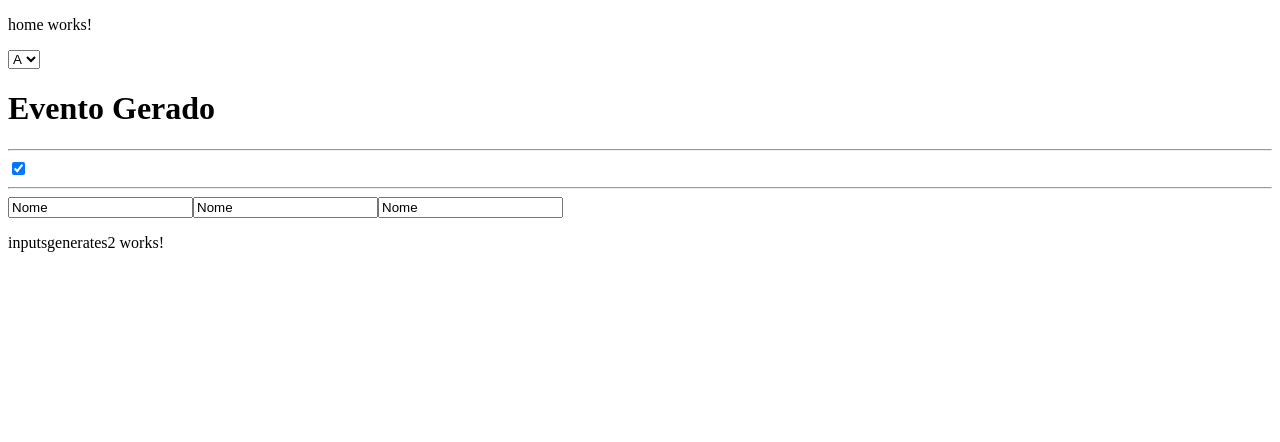
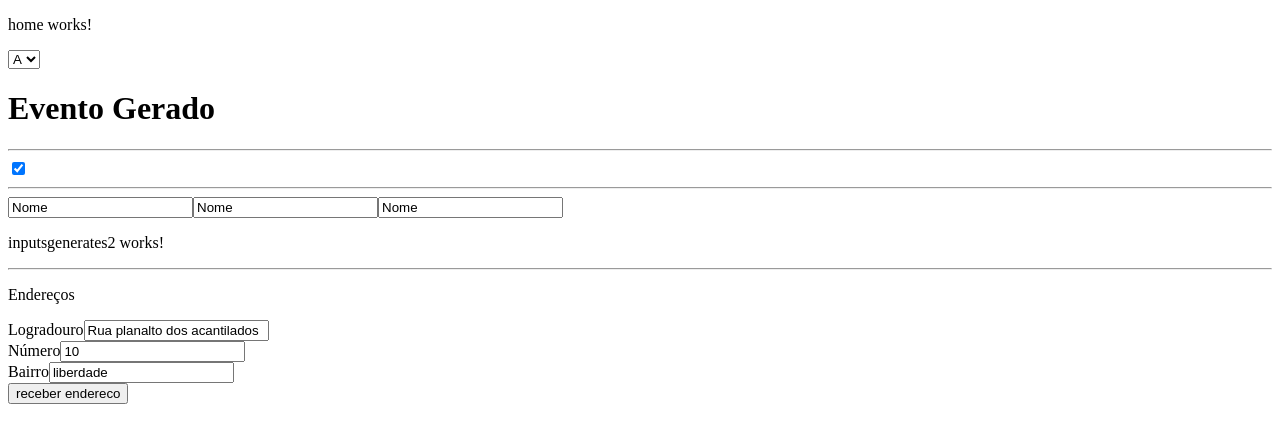
Before and after one commit to osmar-confitec/Beta, an Angular app: page / in a window 1280 px wide. Shown: the top 442 px of the page. Built offline with nearby package versions, Linux system fonts and the light colour scheme.

Commit message:
Atualizacao de comunicacao de eventos

```diff
--- a/src/app/app.routing.ts
+++ b/src/app/app.routing.ts
@@ -4,13 +4,13 @@ import { ModuleWithProviders } from '@angular/core';
 import { AlunoComponent } from './aluno/aluno.component';
 import { PaginaNaoEncontradaComponent } from './pagina-nao-encontrada/pagina-nao-encontrada.component';
 import { HomeComponent } from './home/home.component';
+import { DataBindComponent } from './data-bind/data-bind.component';
 
 const APP_ROUTES : Routes = [
     {path:''  , component:HomeComponent },
     {path:'aluno', component: AlunoComponent},
+    {path:'bind', component: DataBindComponent},
     {path:'**'  , component:PaginaNaoEncontradaComponent }
-
-
 ];
 export const routing:ModuleWithProviders = RouterModule.forRoot(APP_ROUTES);
 
--- /dev/null
+++ b/src/app/data-bind/data-bind.component.html
@@ -0,0 +1,11 @@
+<section>
+    <article>
+      <h3>interpolation</h3>
+      <p>string com interpolação {{interpolation}}</p>
+      <p>resultado da soma {{1+1}}</p>
+      <p>Obter valor {{obterValor()  }}</p>
+      <p>url {{url}}</p>
+      <p>Expressões lógicas {{ boleano && boleanotipo ? 'os dois são true' : 'nenhum dos dois são true' }}</p>
+      <a [attr.biju]="interpolation" [class.sistema]="boleano && boleanotipo == true" [href]="url" alt="google">link</a>
+    </article>
+</section>
--- /dev/null
+++ b/src/app/data-bind/data-bind.component.ts
@@ -0,0 +1,24 @@
+import { Component, OnInit } from '@angular/core';
+
+@Component({
+  selector: 'project-B-data-bind',
+  templateUrl: './data-bind.component.html',
+  styleUrls: ['./data-bind.component.css']
+})
+export class DataBindComponent implements OnInit {
+
+  public interpolation:string = 'Olá Mundo';
+  public sistemaclass:string = 'emclasse';
+  public propertBind:string  = 'Propriedade';
+  public boleano:boolean = true;
+  public boleanotipo:boolean = false;
+  public url:string = 'https://www.google.com.br/?gws_rd=cr&dcr=0&ei=z8epWsjNLYmGwgSMyKqgAw'
+  constructor() { }
+
+  public obterValor():number{
+    return 33;
+  }
+  ngOnInit() {
+  }
+
+}
--- /dev/null
+++ b/src/app/endereco/endereco.component.html
@@ -0,0 +1,7 @@
+
+<label for="logradouro">Logradouro</label>
+<input type="text" name="logradouro" [(ngModel)]="EnderecoModel.logradouro" id="logradouro"><br>
+<label for="logradouro">Número</label>
+<input type="text" name="numero" [(ngModel)]="EnderecoModel.numero" id="numero"><br>
+<label for="logradouro">Bairro</label>
+<input type="text" name="bairro" [(ngModel)]="EnderecoModel.bairro" id="bairro"><br>
--- /dev/null
+++ b/src/app/endereco/endereco.component.ts
@@ -0,0 +1,31 @@
+import { Component, OnInit, Output, Input, EventEmitter } from '@angular/core';
+import { EnderecoModel } from './models/endereco-model';
+
+
+@Component({
+  selector: 'project-B-endereco',
+  templateUrl: './endereco.component.html',
+  styleUrls: ['./endereco.component.css']
+})
+export class EnderecoComponent implements OnInit {
+
+  constructor() { }
+  public EnderecoModel:EnderecoModel = new EnderecoModel("","",0,"")
+  @Input() cep :string = '';
+  @Output() receberEndereco = new EventEmitter<EnderecoModel>();
+
+
+  ngOnInit() {
+    if (  this.cep != '')
+    {
+        //Simulando uma busca por cep
+        this.EnderecoModel =
+              new EnderecoModel("Rua planalto dos acantilados "
+                                ,"liberdade"
+                                ,10
+                                ,this.cep);
+                  this.receberEndereco.emit(this.EnderecoModel);
+    }
+  }
+
+}
--- /dev/null
+++ b/src/app/endereco/models/endereco-model.ts
@@ -0,0 +1,9 @@
+export class EnderecoModel {
+
+    constructor(
+        public logradouro:string,
+        public bairro:string,
+        public numero:number,
+        public cep:string
+    ){}
+}
--- a/src/app/home/home.component.html
+++ b/src/app/home/home.component.html
@@ -16,3 +16,10 @@
 <project-B-inputsgenerates></project-B-inputsgenerates>
 
 <project-B-inputsgenerates2></project-B-inputsgenerates2>
+
+<hr>
+<p>Endereços</p>
+<project-B-endereco  (receberEndereco)="onRecebeuEndereco($event)" [cep]="01512-030" >
+
+</project-B-endereco>
+<input type="button"  value="receber endereco">
--- a/src/app/home/home.component.ts
+++ b/src/app/home/home.component.ts
@@ -1,5 +1,6 @@
-import { Component, OnInit } from '@angular/core';
+import { Component, OnInit, Output, EventEmitter } from '@angular/core';
 import { BroadcastBooleanoService } from '../services/broadcast-booleano.service';
+import { EnderecoModel } from '../endereco/models/endereco-model';
 
 @Component({
   selector: 'project-B-home',
@@ -8,11 +9,17 @@ import { BroadcastBooleanoService } from '../services/broadcast-booleano.service
 })
 export class HomeComponent implements OnInit {
 
-  boolvalue: boolean = false;
+  public boolvalue: boolean = false;
+
+
 
   constructor(private service: BroadcastBooleanoService) {
 
 
+  }
+
+  onRecebeuEndereco(valor){
+      console.dir(valor);
   }
 
   addprop1(e) {
```
Also changed, not shown: src/app/app.module.ts (+8 -3 lines), src/app/data-bind/data-bind.component.css (added), src/app/endereco/endereco.component.css (added).
